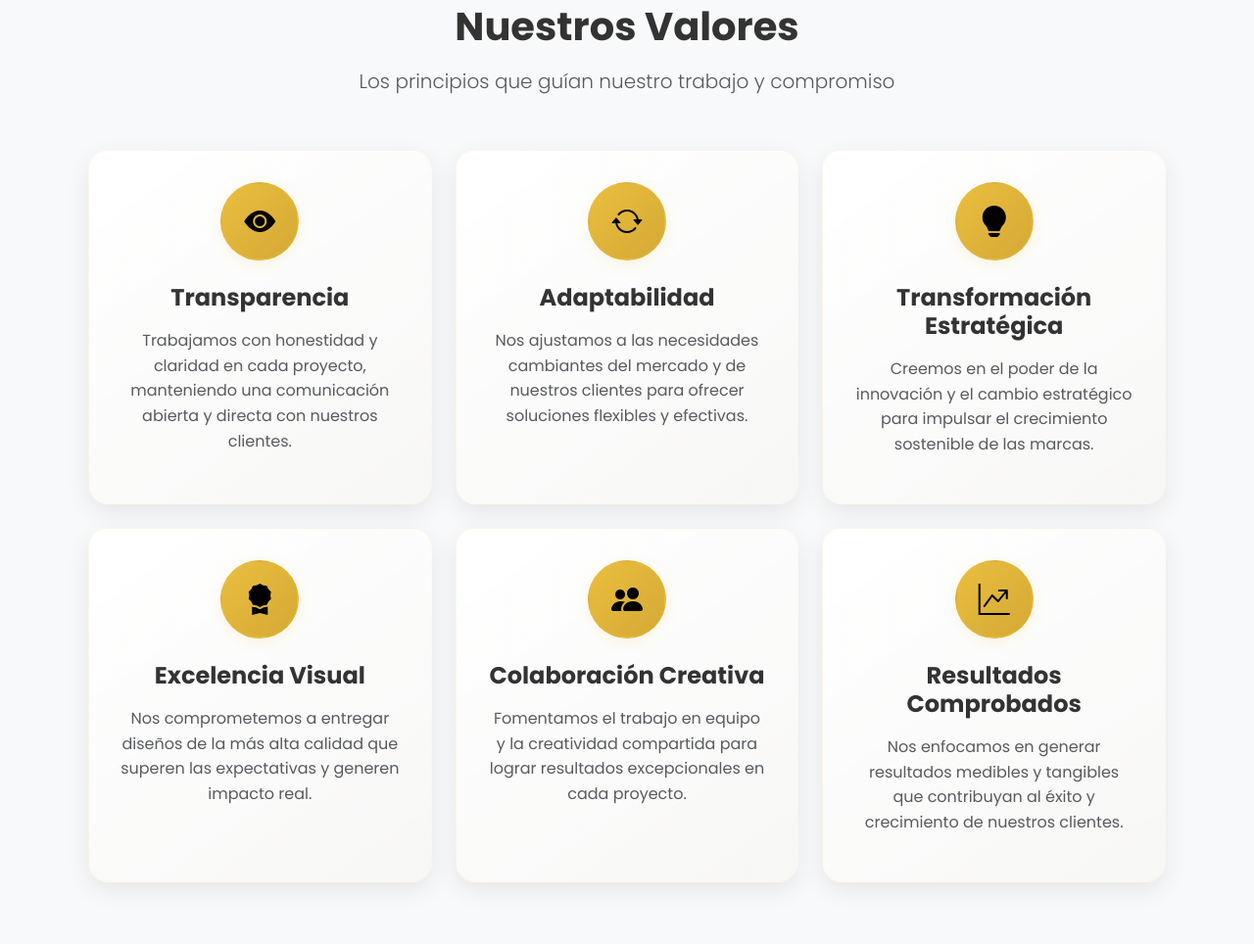
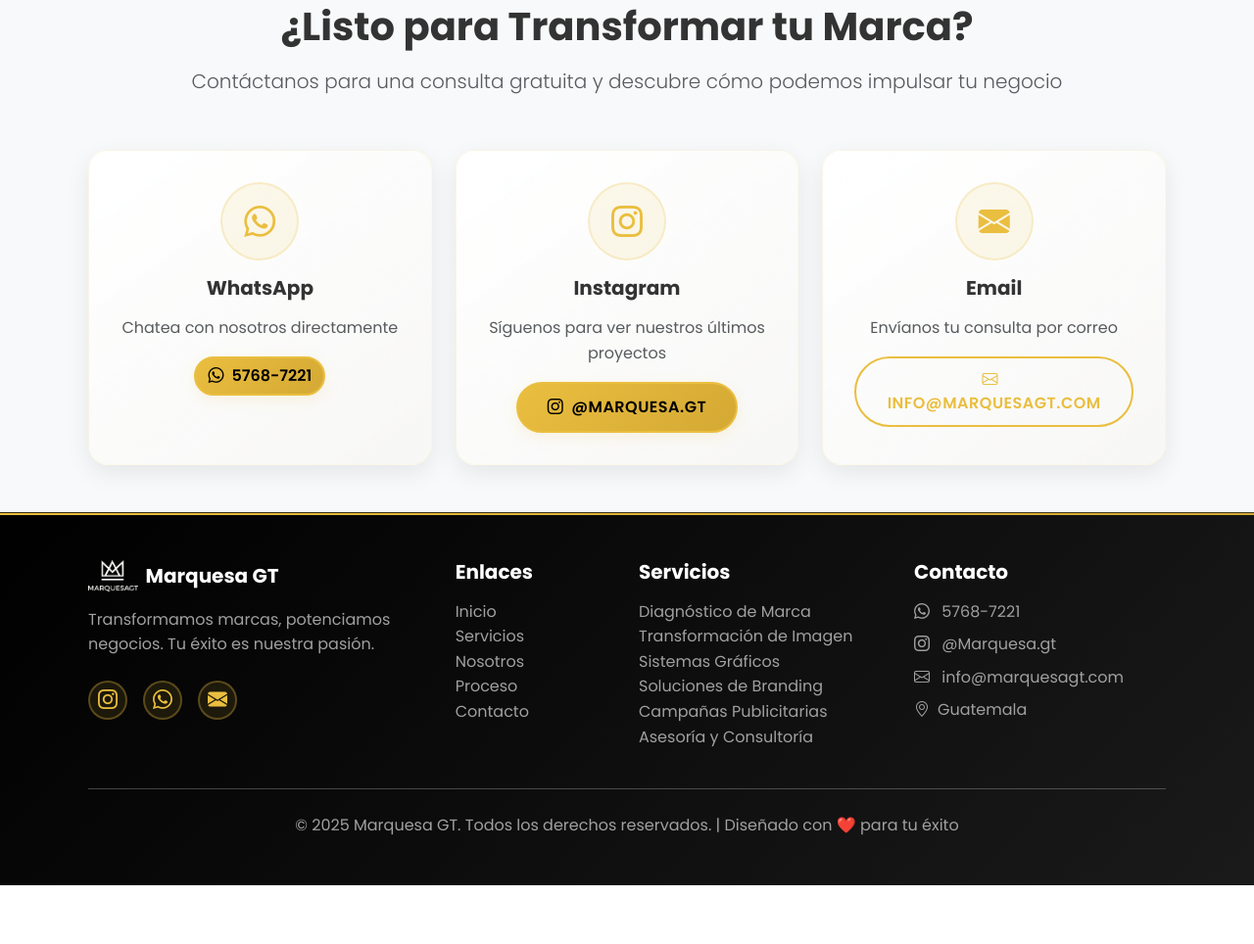
Before and after one commit to Davidola12/MARQUESAGT, a plain HTML site: page index.html in a window 1280 px wide. Shown: the part 7776-8740 px from the top of the page at 98% size. After the commit the page ends 8680 px from the top, so only its background shows below. Drawn offline with nearby package versions, Linux system fonts and the light colour scheme.

Commit message:
Update index.html

```diff
--- a/index.html
+++ b/index.html
@@ -442,86 +442,6 @@
         </div>
     </section>
 
-    <!-- Nuestros Valores -->
-    <section class="py-5 bg-light">
-        <div class="container">
-            <div class="row mb-5">
-                <div class="col-12 text-center">
-                    <h2 class="display-5 fw-bold mb-3">Nuestros Valores</h2>
-                    <p class="lead text-muted">Los principios que guían nuestro trabajo y compromiso</p>
-                </div>
-            </div>
-            <div class="row g-4">
-                <div class="col-lg-4 col-md-6">
-                    <div class="service-main-card h-100 text-center">
-                        <div class="service-icon mb-4">
-                            <i class="bi bi-eye-fill"></i>
-                        </div>
-                        <h4 class="fw-bold mb-3">Transparencia</h4>
-                        <p class="text-muted">
-                            Trabajamos con honestidad y claridad en cada proyecto, manteniendo una comunicación abierta y directa con nuestros clientes.
-                        </p>
-                    </div>
-                </div>
-                <div class="col-lg-4 col-md-6">
-                    <div class="service-main-card h-100 text-center">
-                        <div class="service-icon mb-4">
-                            <i class="bi bi-arrow-repeat"></i>
-                        </div>
-                        <h4 class="fw-bold mb-3">Adaptabilidad</h4>
-                        <p class="text-muted">
-                            Nos ajustamos a las necesidades cambiantes del mercado y de nuestros clientes para ofrecer soluciones flexibles y efectivas.
-                        </p>
-                    </div>
-                </div>
-                <div class="col-lg-4 col-md-6">
-                    <div class="service-main-card h-100 text-center">
-                        <div class="service-icon mb-4">
-                            <i class="bi bi-lightbulb-fill"></i>
-                        </div>
-                        <h4 class="fw-bold mb-3">Transformación Estratégica</h4>
-                        <p class="text-muted">
-                            Creemos en el poder de la innovación y el cambio estratégico para impulsar el crecimiento sostenible de las marcas.
-                        </p>
-                    </div>
-                </div>
-                <div class="col-lg-4 col-md-6">
-                    <div class="service-main-card h-100 text-center">
-                        <div class="service-icon mb-4">
-                            <i class="bi bi-award-fill"></i>
-                        </div>
-                        <h4 class="fw-bold mb-3">Excelencia Visual</h4>
-                        <p class="text-muted">
-                            Nos comprometemos a entregar diseños de la más alta calidad que superen las expectativas y generen impacto real.
-                        </p>
-                    </div>
-                </div>
-                <div class="col-lg-4 col-md-6">
-                    <div class="service-main-card h-100 text-center">
-                        <div class="service-icon mb-4">
-                            <i class="bi bi-people-fill"></i>
-                        </div>
-                        <h4 class="fw-bold mb-3">Colaboración Creativa</h4>
-                        <p class="text-muted">
-                            Fomentamos el trabajo en equipo y la creatividad compartida para lograr resultados excepcionales en cada proyecto.
-                        </p>
-                    </div>
-                </div>
-                <div class="col-lg-4 col-md-6">
-                    <div class="service-main-card h-100 text-center">
-                        <div class="service-icon mb-4">
-                            <i class="bi bi-graph-up-arrow"></i>
-                        </div>
-                        <h4 class="fw-bold mb-3">Resultados Comprobados</h4>
-                        <p class="text-muted">
-                            Nos enfocamos en generar resultados medibles y tangibles que contribuyan al éxito y crecimiento de nuestros clientes.
-                        </p>
-                    </div>
-                </div>
-            </div>
-        </div>
-    </section>
-
     <!-- Sección de Contacto -->
     <section id="contacto" class="py-5 bg-light">
         <div class="container">
```
